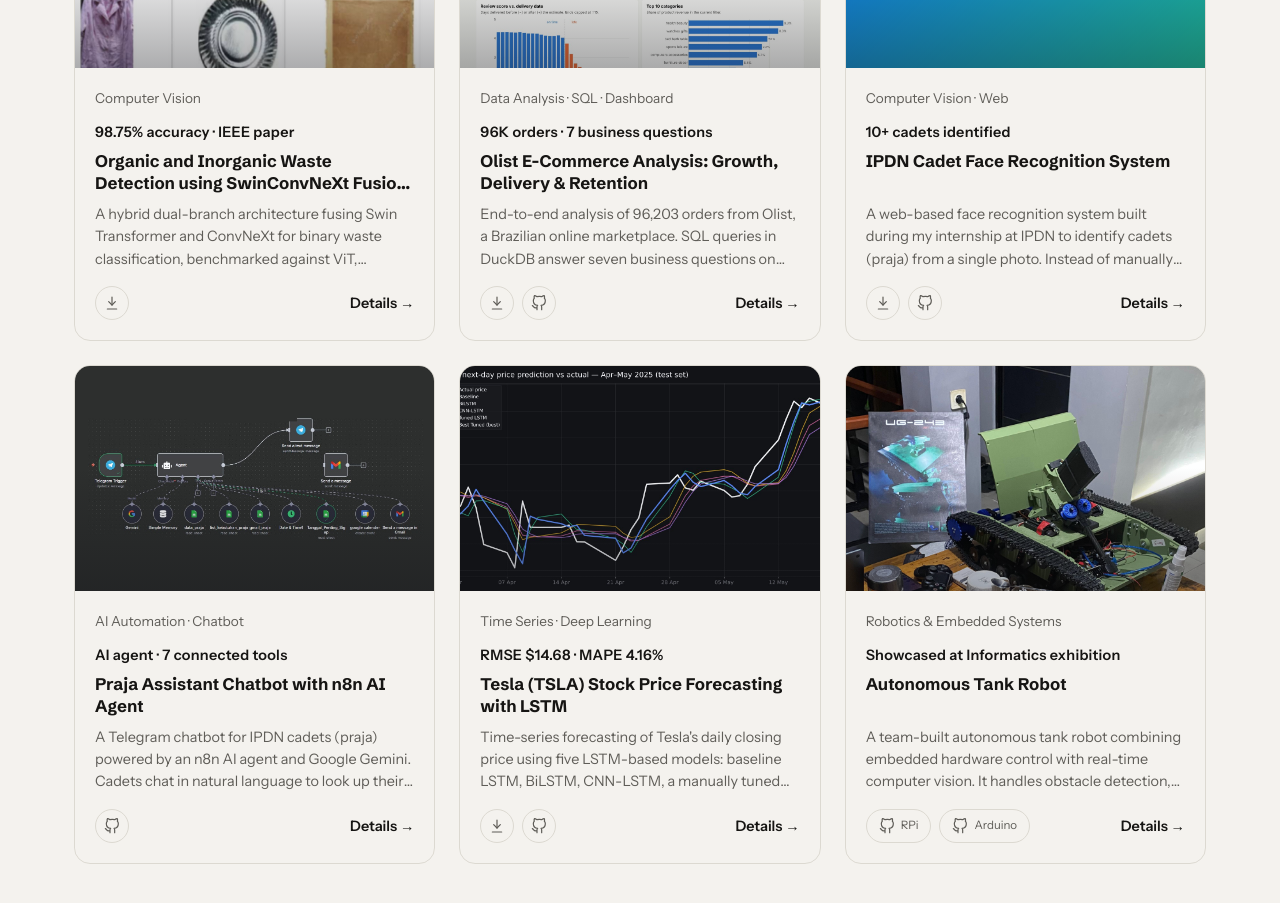
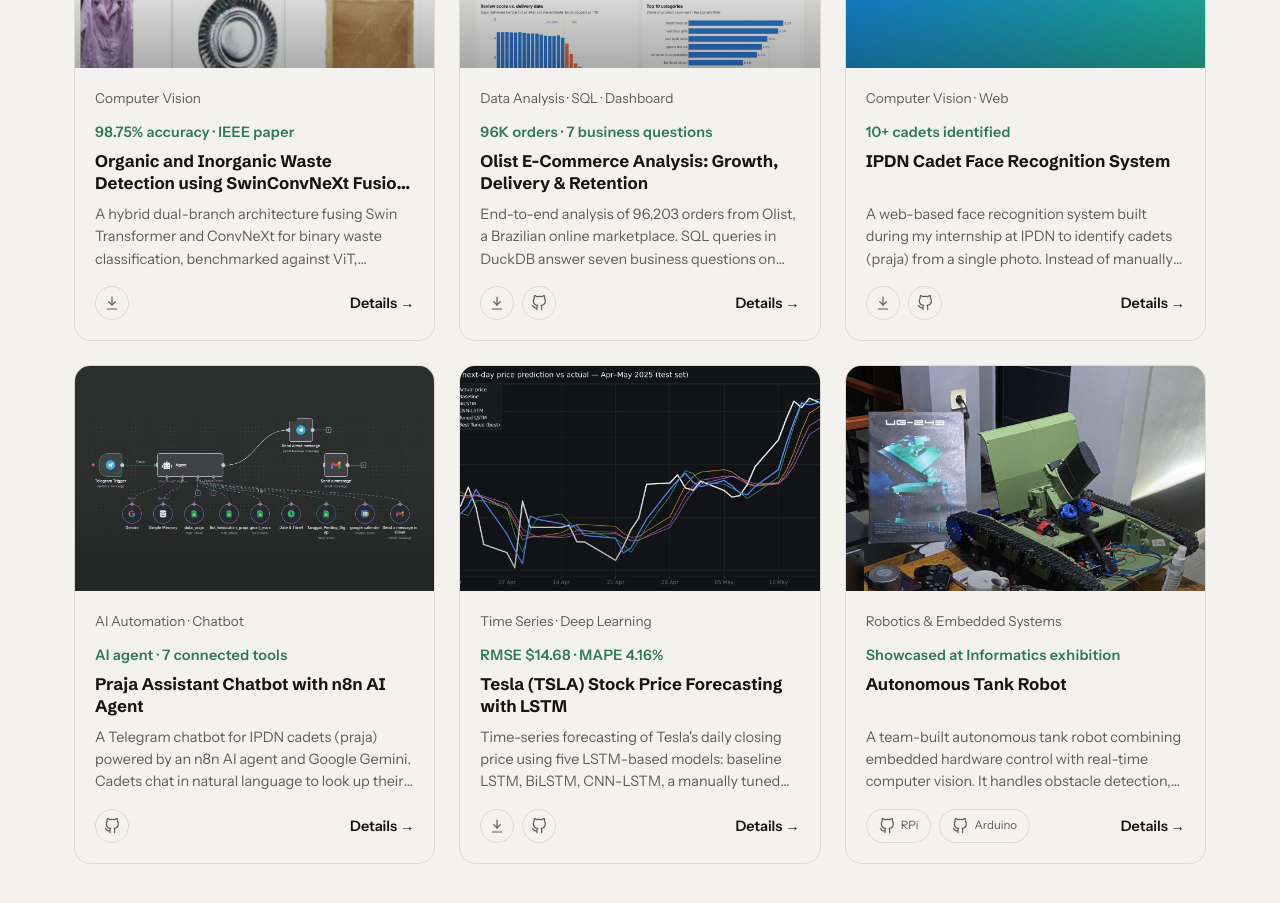
Before and after one commit to mhmmdzul/portofolio-muhammad-zul-rezky-zaaki, a React (Vite) app: page / in a window 1280 px wide. Shown: the part 1900-2803 px from the top of the page. Built offline with nearby package versions, Linux system fonts and the light colour scheme.

Commit message:
Sage green highlight for project results

```diff
--- a/src/animations.css
+++ b/src/animations.css
@@ -2619,3 +2619,15 @@ body,
   transform: translateX(-50%);
   white-space: nowrap;
 }
+
+/* ── 41. Warna penegasan untuk baris hasil proyek ── */
+
+:root {
+  --highlight: #8cc5a4;
+}
+:root[data-theme="light"] {
+  --highlight: #2f7a55;
+}
+.project-highlight {
+  color: var(--highlight);
+}
```
